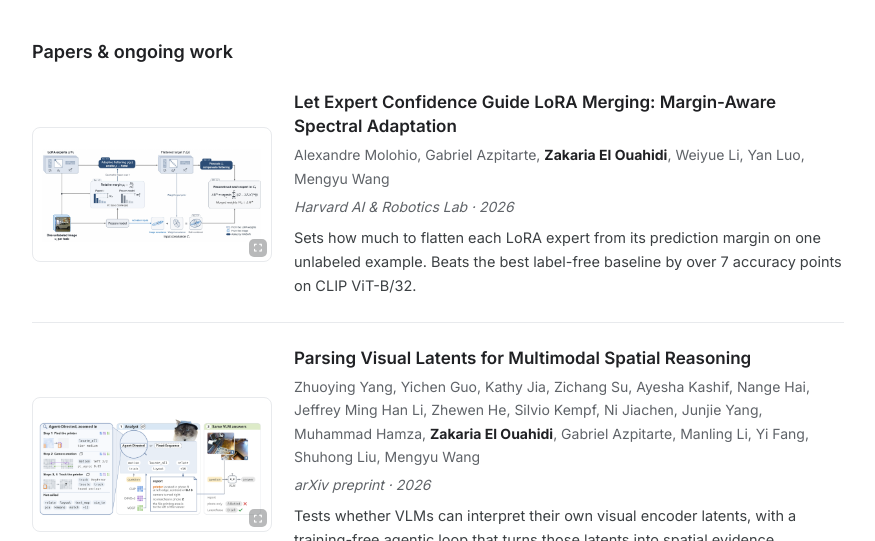
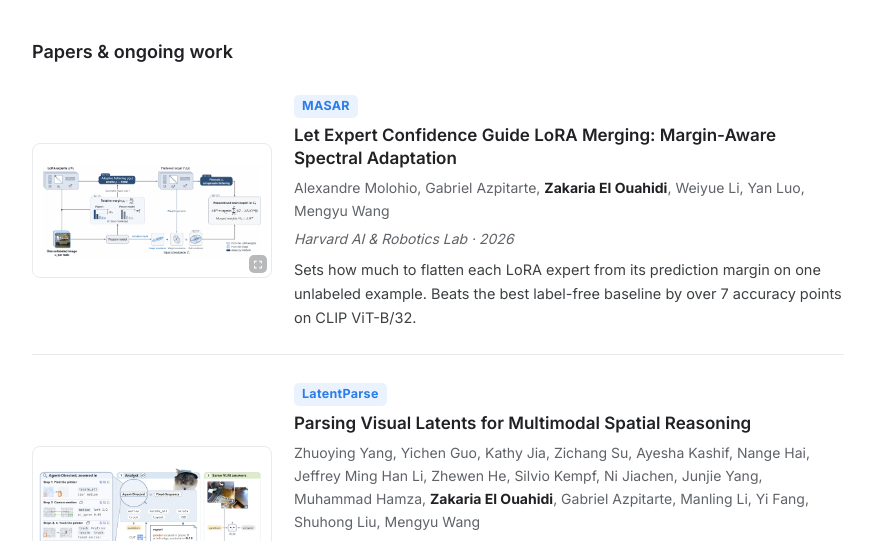
Before and after one commit to EloZiko/EloZiko.github.io, a plain HTML site: page index.html in a window 1280 px wide. Shown: the part 867-1408 px from the top of the page, without its empty margins (202-1077 px from the left). Drawn offline with Linux system fonts and the light colour scheme.

Commit message:
Add short project names above paper titles
Co-Authored-By: Claude Opus 5.5 <noreply@anthropic.com>

```diff
--- a/index.html
+++ b/index.html
@@ -138,6 +138,7 @@
           <span class="zoom-hint"><i class="fa-solid fa-expand"></i></span>
         </a>
         <div class="pub__body">
+          <p class="pub__tag">MASAR</p>
           <h4 class="pub__title">Let Expert Confidence Guide LoRA Merging: Margin-Aware Spectral Adaptation</h4>
           <p class="pub__authors">Alexandre Molohio, Gabriel Azpitarte, <b>Zakaria El Ouahidi</b>, Weiyue Li, Yan Luo, Mengyu Wang</p>
           <p class="pub__status">Harvard AI &amp; Robotics Lab · 2026</p>
@@ -154,6 +155,7 @@
           <span class="zoom-hint"><i class="fa-solid fa-expand"></i></span>
         </a>
         <div class="pub__body">
+          <p class="pub__tag">LatentParse</p>
           <h4 class="pub__title"><a href="https://arxiv.org/abs/2611.31021" target="_blank" rel="noopener">Parsing Visual Latents for Multimodal Spatial Reasoning</a></h4>
           <p class="pub__authors">Zhuoying Yang, Yichen Guo, Kathy Jia, Zichang Su, Ayesha Kashif, Nange Hai,
             Jeffrey Ming Han Li, Zhewen He, Silvio Kempf, Ni Jiachen, Junjie Yang, Muhammad Hamza,
--- a/style.css
+++ b/style.css
@@ -183,6 +183,12 @@ div.thumb {
 .thumb--rose   { background: linear-gradient(135deg, #f9dce3, #fef3f5); color: #b3264b; }
 
 .pub__body { flex: 1; min-width: 0; }
+/* Petite étiquette bleue avec le nom court du projet, au-dessus du titre */
+.pub__tag {
+  display: inline-block; margin: 0 0 6px; padding: 1px 8px;
+  font-size: 12.5px; font-weight: 700; letter-spacing: 0.3px;
+  color: var(--accent); background: #eaf2fd; border-radius: 5px;
+}
 .pub__title { margin: 0; font-size: 17px; font-weight: 600; line-height: 1.4; }
 /* Titre cliquable : reste noir, devient bleu au survol */
 .pub__title a { color: var(--text); }
```
